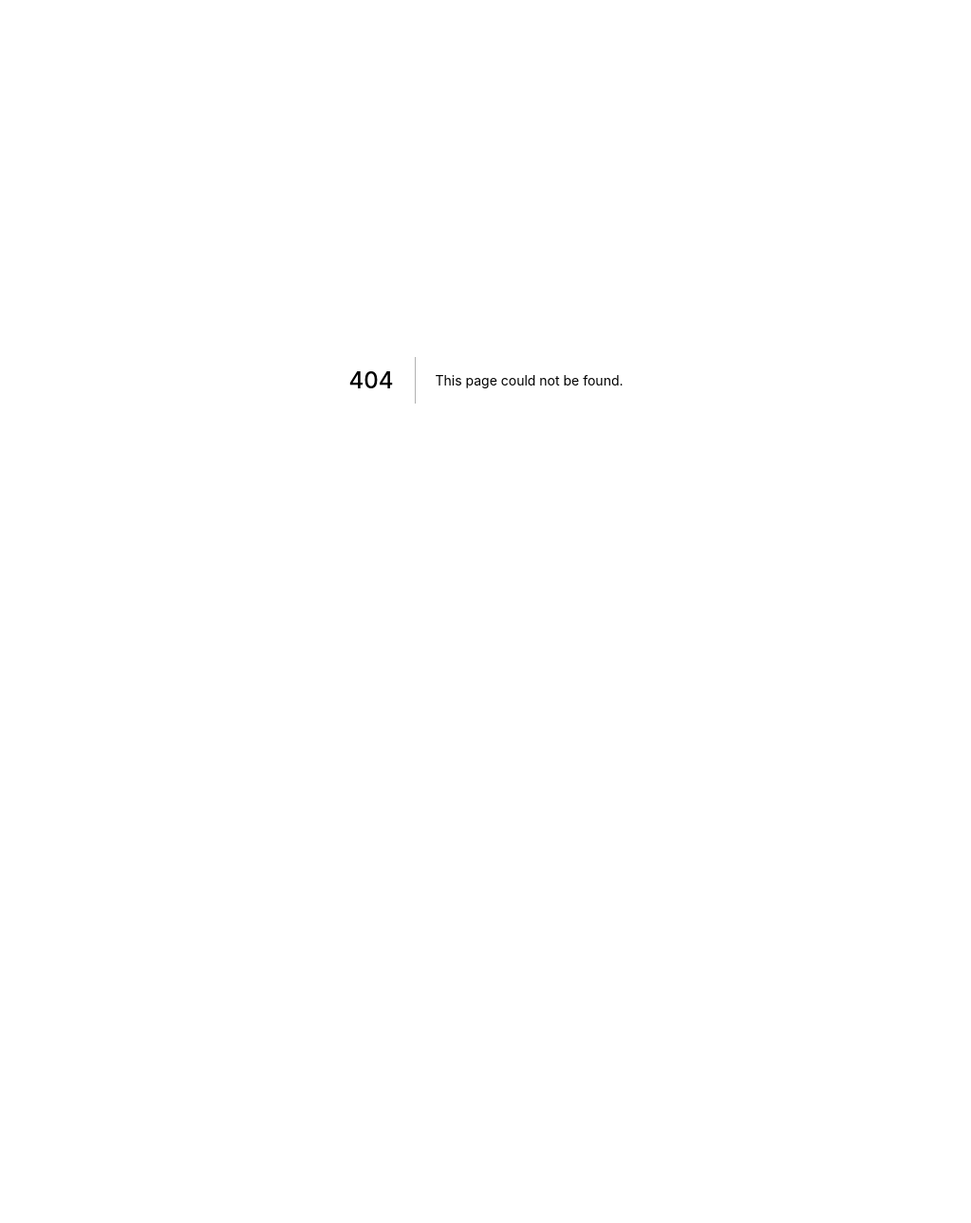
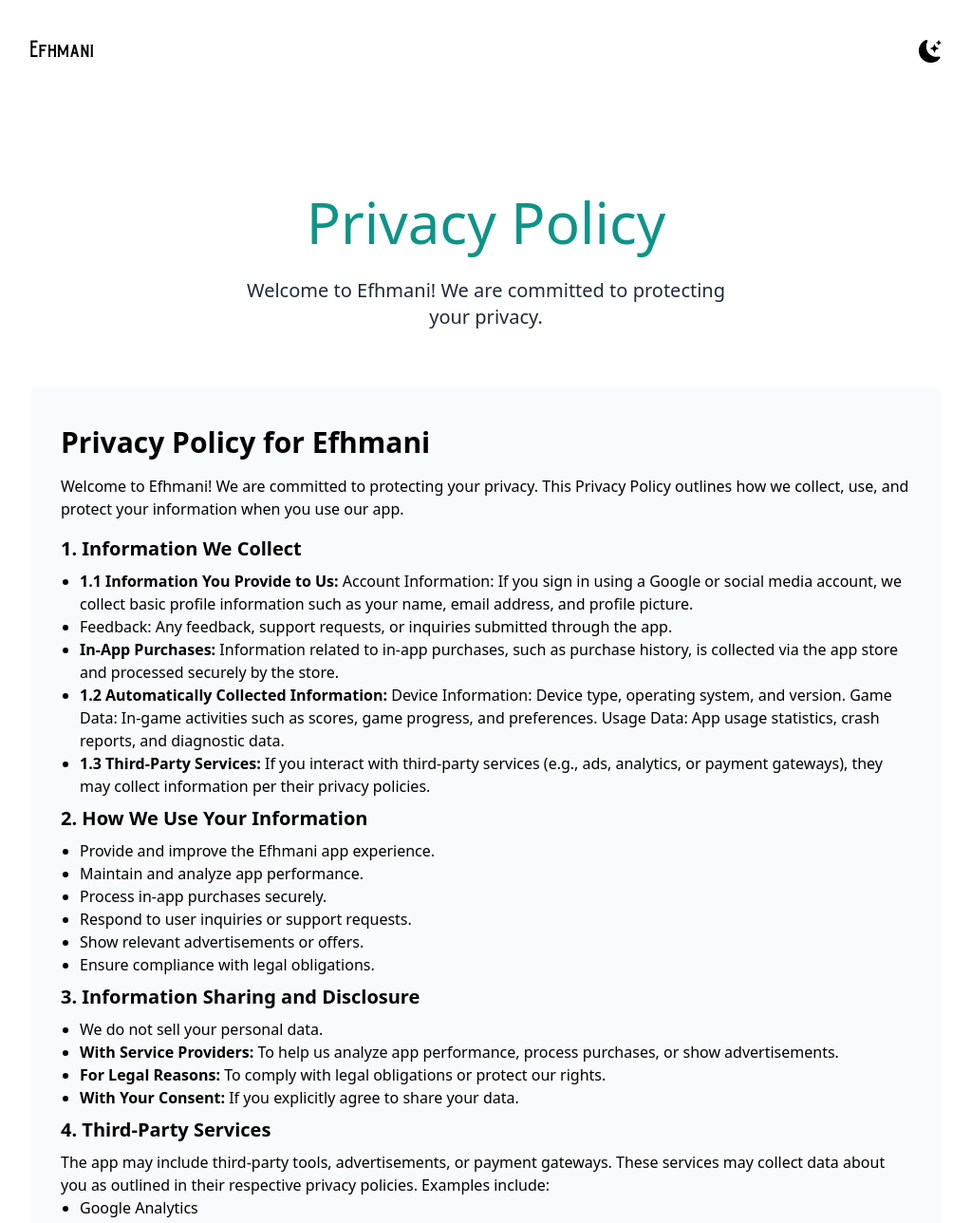
Before and after one commit to Fahad-Ha/My-Portfolio, a Next.js app: page /efhamni-privacy-policy in a window 1280 px wide. Before the commit this address had no page. Shown: the top 1288 px of the page at 95% size, without its empty margins (128-1151 px from the left). Before the commit the page ends 800 px from the top, so only its background shows below. Built offline with nearby package versions, Linux system fonts and the light colour scheme.

Commit message:
added Efhamni priv policy page

```diff
--- /dev/null
+++ b/pages/efhamni-privacy-policy.js
@@ -0,0 +1,164 @@
+import Head from "next/head";
+import { useState } from "react";
+import { BsMoonStarsFill } from "react-icons/bs";
+
+export default function efhamniPrivacyPolicy() {
+  const [darkMode, setDarkMode] = useState(false);
+
+  return (
+    <div className={darkMode ? "dark" : ""}>
+      <Head>
+        <title>Privacy Policy - Efhmani</title>
+        <meta name="description" content="Privacy Policy of the Efhmani App" />
+        <meta name="viewport" content="width=device-width, initial-scale=1" />
+        <link rel="icon" href="/favicon.ico" />
+      </Head>
+      <main className="bg-white text-black px-10 md:px-20 lg:px-40 dark:bg-gray-900">
+        <section className="min-h-screen">
+          <nav className="py-10 mb-12 flex justify-between dark:text-white">
+            <h1 className="text-xl font-burtons">Efhmani</h1>
+            <ul className="flex items-center">
+              <li>
+                <BsMoonStarsFill
+                  onClick={() => setDarkMode(!darkMode)}
+                  className="cursor-pointer text-2xl"
+                />
+              </li>
+            </ul>
+          </nav>
+          <div className="text-center p-10">
+            <h2 className="text-5xl py-2 text-teal-600 font-medium md:text-6xl dark:text-teal-400">
+              Privacy Policy
+            </h2>
+            <p className="text-md py-5 leading-8 text-gray-800 md:text-xl max-w-lg mx-auto dark:text-gray-200">
+              Welcome to Efhmani! We are committed to protecting your privacy.
+            </p>
+          </div>
+          <div className="text-left bg-gray-50 dark:bg-gray-800 rounded-lg p-8">
+            <h3 className="text-3xl font-bold py-2 dark:text-white">
+              Privacy Policy for Efhmani
+            </h3>
+            <p className="py-2 dark:text-gray-200">
+              Welcome to Efhmani! We are committed to protecting your privacy.
+              This Privacy Policy outlines how we collect, use, and protect your
+              information when you use our app.
+            </p>
+            <h4 className="text-xl font-semibold py-2 dark:text-teal-400">
+              1. Information We Collect
+            </h4>
+            <ul className="list-disc pl-5 dark:text-gray-200">
+              <li>
+                <strong>1.1 Information You Provide to Us:</strong> Account
+                Information: If you sign in using a Google or social media
+                account, we collect basic profile information such as your name,
+                email address, and profile picture.
+              </li>
+              <li>Feedback: Any feedback, support requests, or inquiries submitted through the app.</li>
+              <li>
+                <strong>In-App Purchases:</strong> Information related to in-app
+                purchases, such as purchase history, is collected via the app
+                store and processed securely by the store.
+              </li>
+              <li>
+                <strong>1.2 Automatically Collected Information:</strong> Device
+                Information: Device type, operating system, and version. Game
+                Data: In-game activities such as scores, game progress, and
+                preferences. Usage Data: App usage statistics, crash reports,
+                and diagnostic data.
+              </li>
+              <li>
+                <strong>1.3 Third-Party Services:</strong> If you interact with
+                third-party services (e.g., ads, analytics, or payment
+                gateways), they may collect information per their privacy
+                policies.
+              </li>
+            </ul>
+            <h4 className="text-xl font-semibold py-2 dark:text-teal-400">
+              2. How We Use Your Information
+            </h4>
+            <ul className="list-disc pl-5 dark:text-gray-200">
+              <li>Provide and improve the Efhmani app experience.</li>
+              <li>Maintain and analyze app performance.</li>
+              <li>Process in-app purchases securely.</li>
+              <li>Respond to user inquiries or support requests.</li>
+              <li>Show relevant advertisements or offers.</li>
+              <li>Ensure compliance with legal obligations.</li>
+            </ul>
+            <h4 className="text-xl font-semibold py-2 dark:text-teal-400">
+              3. Information Sharing and Disclosure
+            </h4>
+            <ul className="list-disc pl-5 dark:text-gray-200">
+              <li>We do not sell your personal data.</li>
+              <li>
+                <strong>With Service Providers:</strong> To help us analyze app
+                performance, process purchases, or show advertisements.
+              </li>
+              <li>
+                <strong>For Legal Reasons:</strong> To comply with legal
+                obligations or protect our rights.
+              </li>
+              <li>
+                <strong>With Your Consent:</strong> If you explicitly agree to
+                share your data.
+              </li>
+            </ul>
+            <h4 className="text-xl font-semibold py-2 dark:text-teal-400">
+              4. Third-Party Services
+            </h4>
+            <p className="dark:text-gray-200">
+              The app may include third-party tools, advertisements, or payment
+              gateways. These services may collect data about you as outlined
+              in their respective privacy policies. Examples include:
+            </p>
+            <ul className="list-disc pl-5 dark:text-gray-200">
+              <li>Google Analytics</li>
+              <li>Google AdMob</li>
+              <li>App Store or Google Play (for in-app purchases)</li>
+            </ul>
+            <h4 className="text-xl font-semibold py-2 dark:text-teal-400">
+              5. Children’s Privacy
+            </h4>
+            <p className="dark:text-gray-200">
+              Efhmani is rated 3+ to ensure it's appropriate for all ages. We do
+              not knowingly collect personal data from children under 13.
+            </p>
+            <p className="dark:text-gray-200">
+              Parents are encouraged to monitor app usage to ensure a safe and
+              age-appropriate experience.
+            </p>
+            <h4 className="text-xl font-semibold py-2 dark:text-teal-400">
+              6. In-App Purchases
+            </h4>
+            <p className="dark:text-gray-200">
+              Purchases are handled securely through the app store. We do not
+              store payment information directly. Parents should ensure parental
+              controls are set up to manage in-app purchases for children under
+              their supervision.
+            </p>
+            <h4 className="text-xl font-semibold py-2 dark:text-teal-400">
+              7. Changes to This Privacy Policy
+            </h4>
+            <p className="dark:text-gray-200">
+              We may update this Privacy Policy periodically. Any changes will
+              be effective immediately upon posting in the app. We encourage you
+              to review this policy regularly.
+            </p>
+            <h4 className="text-xl font-semibold py-2 dark:text-teal-400">
+              8. Contact Us
+            </h4>
+            <p className="dark:text-gray-200">
+              If you have questions or concerns about this Privacy Policy,
+              please contact us:
+            </p>
+            <p className="dark:text-gray-200">
+              Email: <a href="mailto:fahad.devx@gmail.com">fahad.devx@gmail.com</a>
+            </p>
+          </div>
+        </section>
+      </main>
+      <footer className="text-center bg-white text-gray-800 pt-5 pb-2 dark:text-gray-200 dark:bg-gray-900">
+        Made by Fahad
+      </footer>
+    </div>
+  );
+}
```
Also changed, not shown: pages/index.js (+3 -10 lines).
